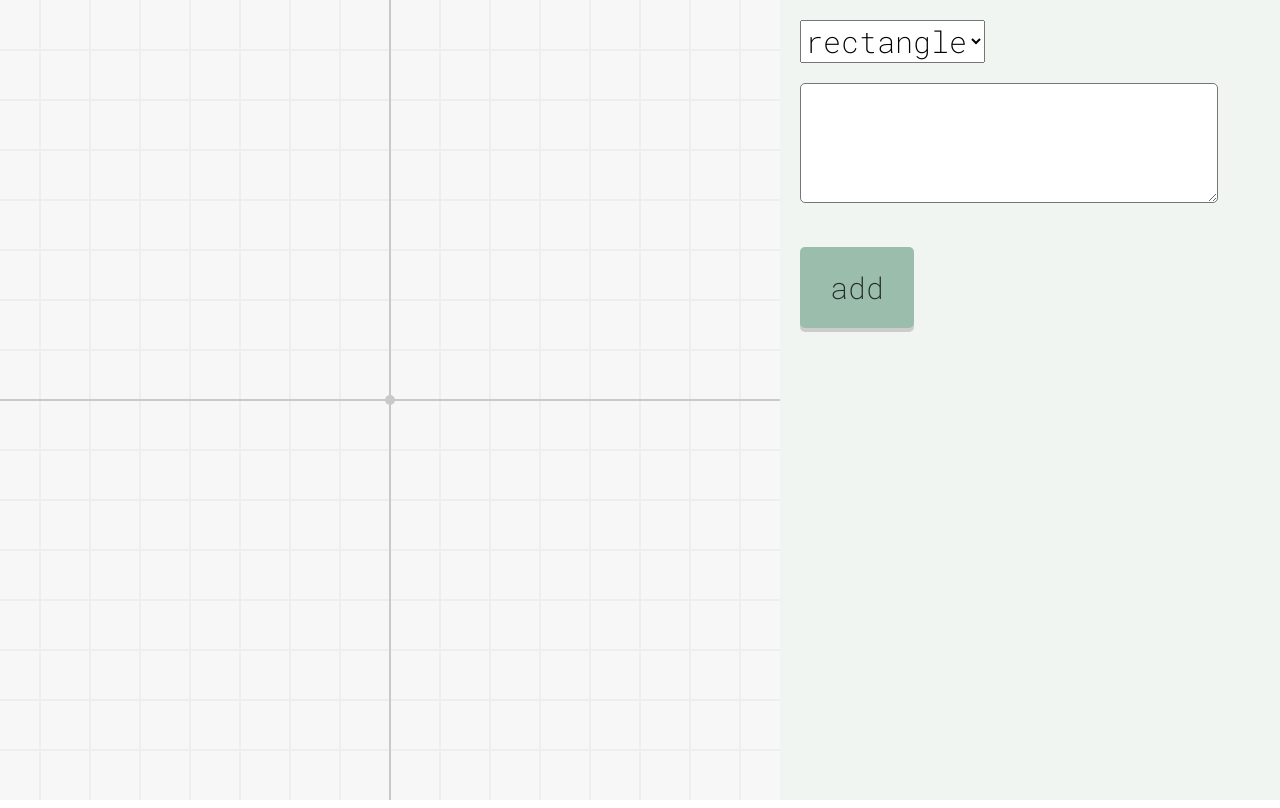
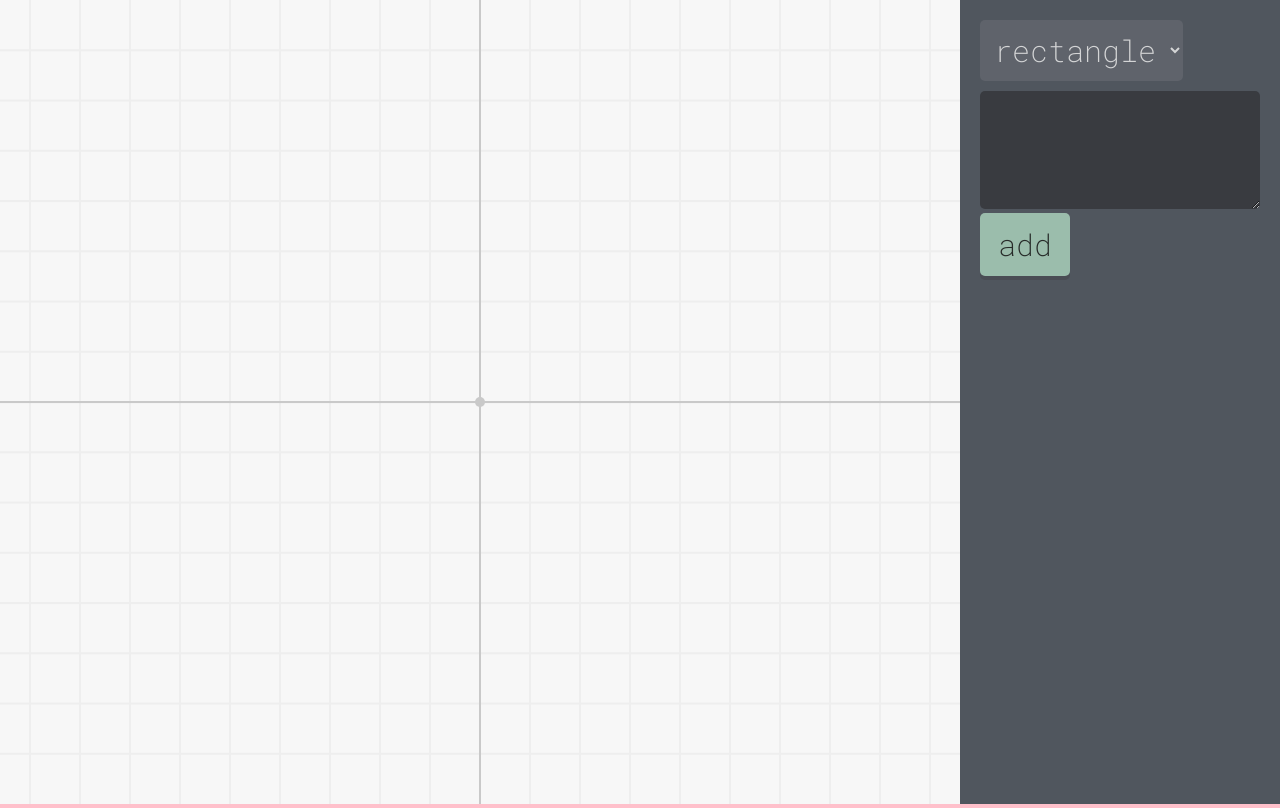
Before and after one commit to mizlan/grid, a website built with Parcel: page src/index.html in a window 1280 px wide. Both pictures are taken after a click on the button "add". Built offline with nearby package versions, Linux system fonts and the light colour scheme.

Commit message:
fixed textarea width issues

```diff
--- a/src/style.css
+++ b/src/style.css
@@ -2,7 +2,7 @@ html {
 	overflow-x: hidden;
 	overflow-y: hidden;
 }
-* {
+select, textarea, option, button {
 	font-family: 'Roboto Mono', monospace;
 	font-size: 30px;
 }
@@ -10,56 +10,80 @@ canvas {
 	background-color: #f7f7f7;
 	width: 100%;
 	height: 100%;
+	box-sizing: border-box;
+	-webkit-box-sizing: border-box;
+	-moz-box-sizing: border-box;
+	margin: 0px;
+	padding: 0px;
 }
 body {
-	/* font-family: 'Roboto Mono', monospace; */
-	margin: 0;
+	width: 100vw;
+	height: 100vh;
+	background-color: pink;
+	padding: 0px;
+	margin: 0px;
 }
 #box {
 	display: grid;
-	grid-template-columns: 1fr minmax(500px, 25%);
-	grid-template-rows: 100vh;
-	background-color: none;
+	grid-template-columns: 1fr minmax(250px, 25%);
+	/* grid-template-rows: 1fr auto; */
+	width: 100%;
+	height: 100%;
 }
 ul {
 	list-style-type: none;
 	margin: 0px;
 	background-color: none;
-	padding: 0;
-}
-li {
-	left: 0%;
-	/* margin-left: 0px; */
-	/* padding-left: 0px; */
-	background-color: none;
+	padding: 0px;
 }
 #panel {
-	height: 100vh;
+	height: auto;
+	overflow-x: auto;
 	overflow-y: auto;
-	background-color: #f0f5f2;
+	background-color: #50565e;
+	padding: 20px;
+	box-sizing: border-box;
+	-webkit-box-sizing: border-box;
+	-moz-box-sizing: border-box;
 }
 select {
-	background-color: none;
-	margin: 20px 20px 10px 20px;
-	top: 0%;
+	background-color: #5f636b;
+	margin: 0px 20px 10px 0px;
+	-moz-appearance: none;
+	text-indent: 0.01px;
+	text-overflow: '';
+	padding: 10px;
+	border-radius: 5px;
+	border-width: 0px;
+	color: #d4d5d6;
+	outline: none;
 }
 textarea {
+	background-color: #393b40;
+	color: white;
 	padding: 20px;
-	margin: 10px 20px 20px 20px;
 	border-radius: 5px;
+	margin: 0px;
+	height: auto;
+	/* need to inherit the width of the parent */
+	width: inherit;
+	outline: none;
+	border-width: 0px;
+	resize: vertical;
+	box-sizing: border-box;
+	-webkit-box-sizing: border-box;
+	-moz-box-sizing: border-box;
 }
 button {
 	border: none;
-	margin: 20px;
-	padding: 0.7em 1.0em;
+	padding: 0.4em 0.6em;
 	background-color: #9bbdac;
 	border-radius: 5px;
 	outline: none;
 	color: #272b29;
 
-
-	box-shadow: 0 4px #ccc;
-	transform: translateY(-4px);
+	box-shadow: 0 4px #4a4d54;
+	transform: translateY(0px);
 }
 button:hover {
 	cursor: pointer;
@@ -67,5 +91,15 @@ button:hover {
 button:active {
 	top: 0.1em;
 	box-shadow: 0 0px;
-	transform: translateY(0px);
+	transform: translateY(4px);
 }
+option {
+	font-size: 14px;
+	padding: 4px;
+}
+.w-wrap {
+	padding: 0px;
+	margin: 10px 20px 20px 0px;
+	width: auto;
+	height: auto;
+}
```
